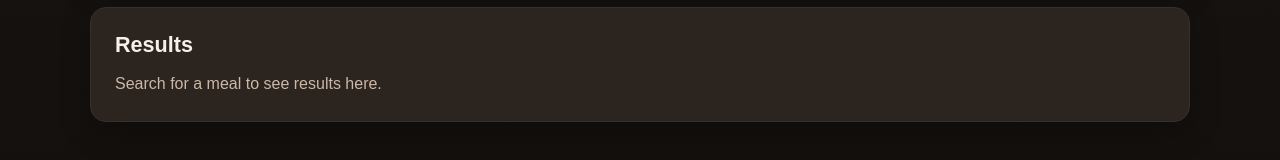
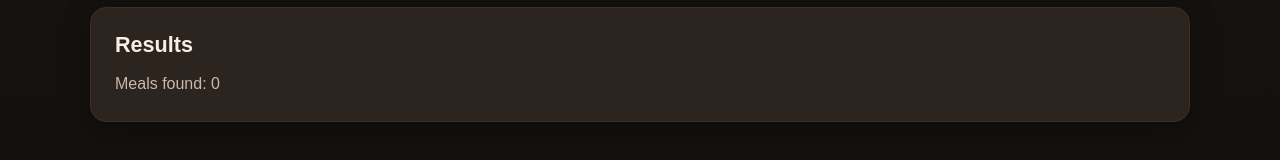
Before and after one commit to jprobussr/react-food-finder, a React (Vite) app: page / in a window 1280 px wide. Shown: the part 438-598 px from the top of the page. Built offline with nearby package versions, Linux system fonts and the light colour scheme.

Commit message:
feat: store fetched meals in state

```diff
--- a/src/App.jsx
+++ b/src/App.jsx
@@ -1,4 +1,4 @@
-import { useState } from 'react';
+import { useEffect, useState } from 'react';
 
 const App = () => {
   const [searchTerm, setSearchTerm] = useState('');
@@ -9,6 +9,15 @@ const App = () => {
 
   const handleSearchChange = (e) => {
     setSearchTerm(e.target.value);
+  };
+
+  const fetchMeals = async (mealQuery) => {
+    const response = await fetch(
+      `https://www.themealdb.com/api/json/v1/1/search.php?s=${mealQuery}`,
+    );
+
+    const data = await response.json();
+    setMeals(data.meals || []);
   };
 
   const handleSearchSubmit = (e) => {
@@ -26,6 +35,7 @@ const App = () => {
     setErrorMessage('');
     setSubmittedSearch(trimmedSearch);
     setSearchTerm('');
+    fetchMeals(trimmedSearch);
   };
 
   let message = 'Search for a meal to see results here.';
@@ -81,7 +91,7 @@ const App = () => {
 
           <section className="results-section">
             <h2 className="section-title">Results</h2>
-            <p className="section-text">{message}</p>
+            <p className="section-text">Meals found: {meals.length}</p>
             {isLoading && <p className="section-text">Loading meals...</p>}
           </section>
         </div>
```
